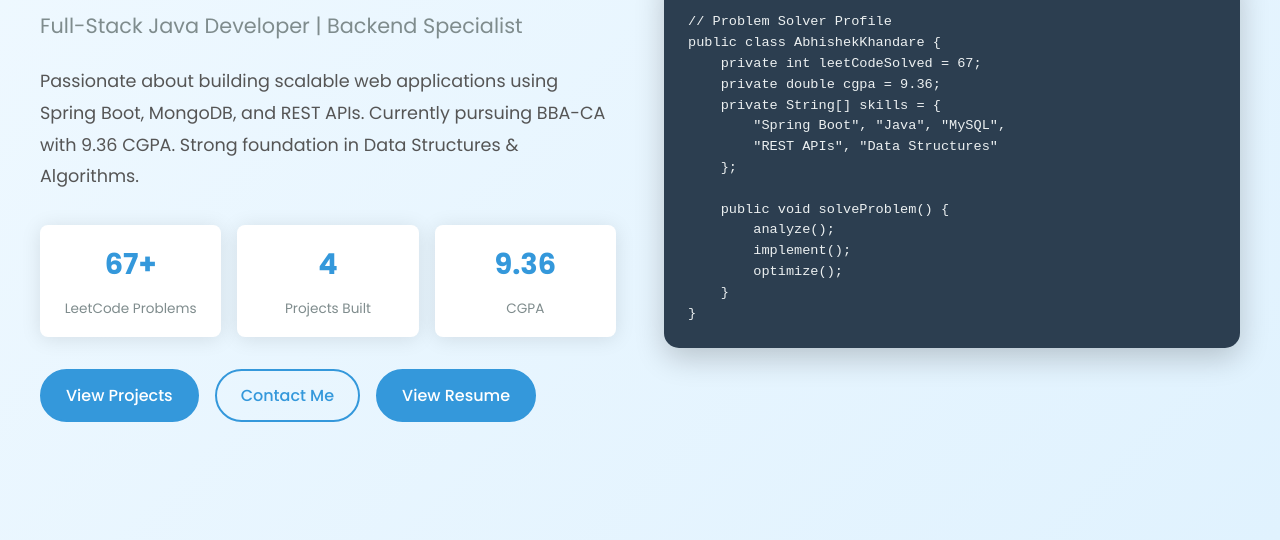
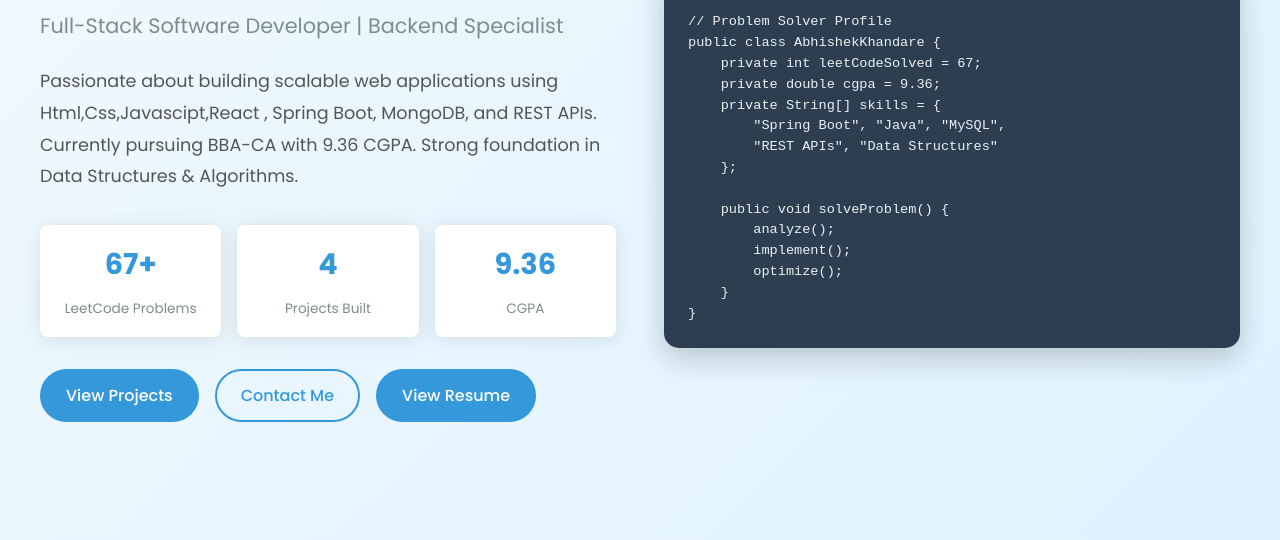
Before and after one commit to khandareabhi/Portfolio, a plain HTML site: page index.html in a window 1280 px wide. Shown: the part 260-800 px from the top of the page. Drawn offline with Linux system fonts and the light colour scheme.

Commit message:
Update index.html

```diff
--- a/index.html
+++ b/index.html
@@ -32,9 +32,9 @@
         <div class="container">
             <div class="home-content">
                 <h1 class="home-title">Hi, I'm <span class="highlight">Abhishek Khandare</span></h1>
-                <h2 class="home-subtitle">Full-Stack Java Developer | Backend Specialist</h2>
+                <h2 class="home-subtitle">Full-Stack Software Developer | Backend Specialist</h2>
                 <p class="home-intro">
-                    Passionate about building scalable web applications using Spring Boot, MongoDB, and REST APIs.
+                    Passionate about building scalable web applications using Html,Css,Javascipt,React , Spring Boot, MongoDB, and REST APIs.
                     Currently pursuing BBA-CA with 9.36 CGPA. Strong foundation in Data Structures & Algorithms.
                 </p>
                 <div class="home-stats">
@@ -54,7 +54,7 @@
                 <div class="home-buttons">
                     <a href="#projects" class="btn btn-primary">View Projects</a>
                     <a href="#contact" class="btn btn-secondary">Contact Me</a>
-                    <a href="https://drive.google.com/file/d/1BfZ7VVd3YoOzm_k2syt64miqsl-UfCp3/view" class="btn btn-primary">View Resume</a>
+                    <a href="https://drive.google.com/file/d/1NZKP3wHquIKWEc7MQ9DQDL_ENbp1fXxA/view?usp=sharing" class="btn btn-primary">View Resume</a>
                 </div>
             </div>
             <div class="home-image">
```
